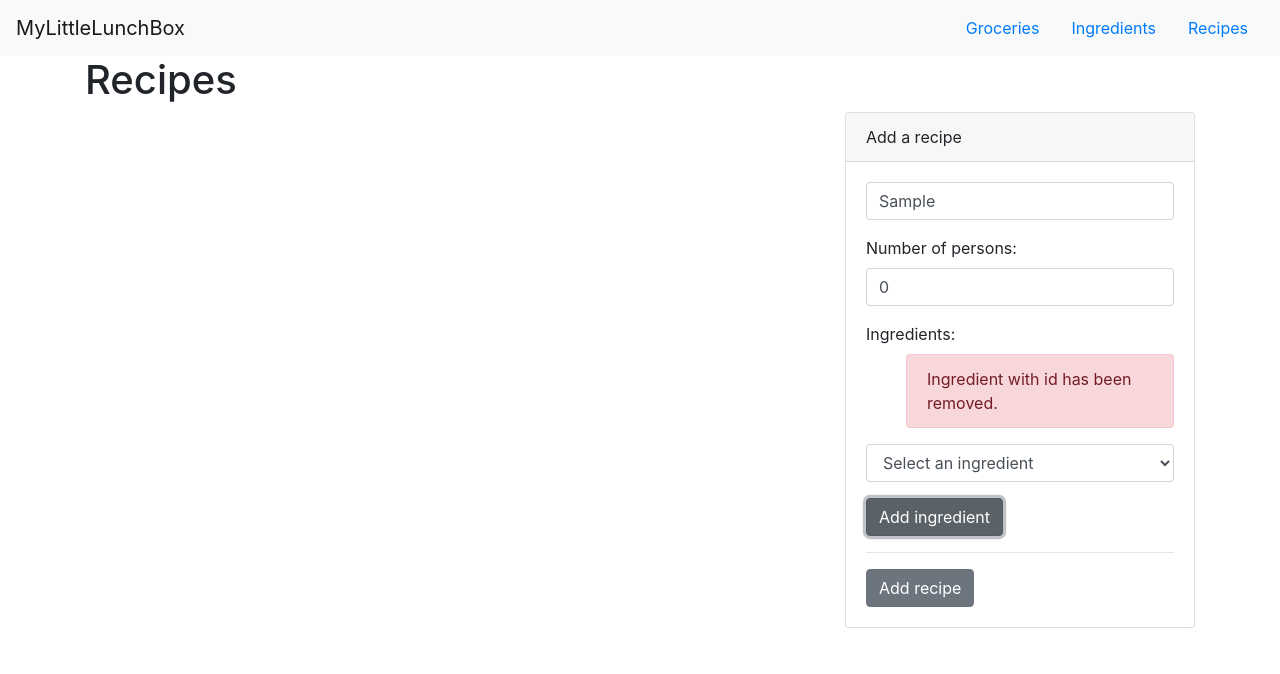
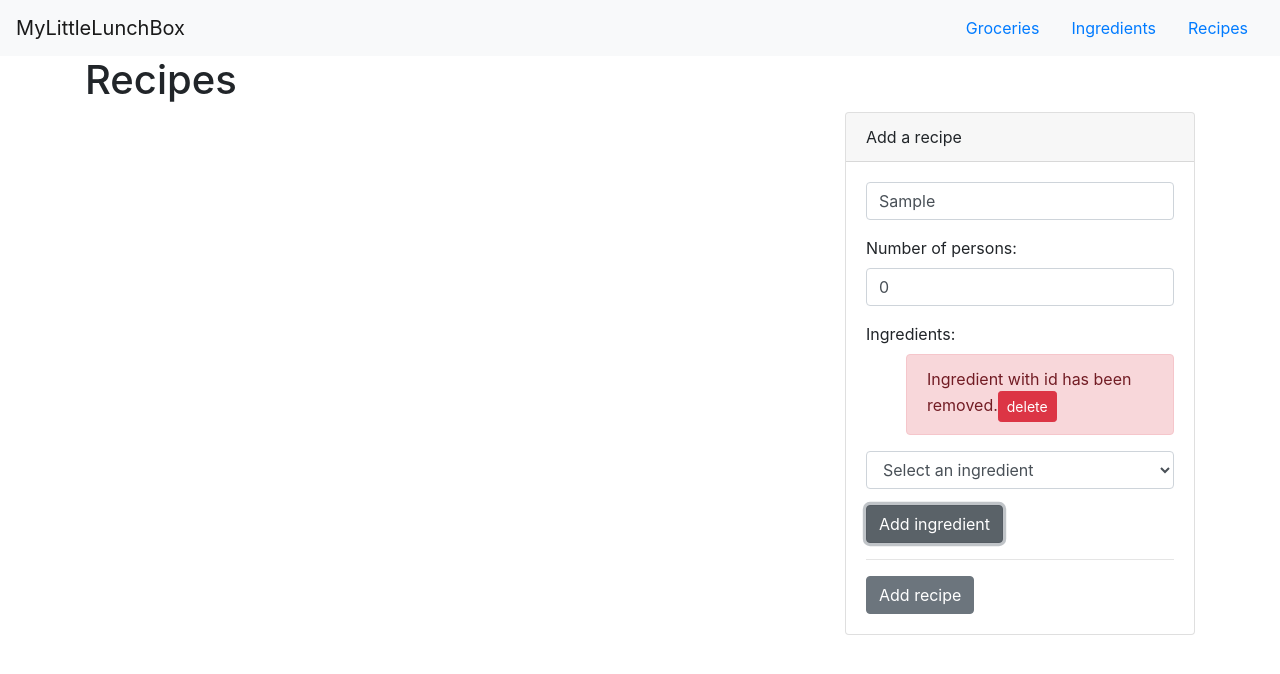
Before and after one commit to yjean/mllb-lunch-calculator, a React (Create React App) app: page /recipes in a window 1280 px wide. Both pictures are taken after typing "Sample" into the empty fields and a click on the button "Add ingredient". Shown: the top 674 px of the page. Built offline with nearby package versions, Linux system fonts and the light colour scheme.

Commit message:
fix: duplicate remove button in alert

```diff
--- a/src/components/RecipeComponent.js
+++ b/src/components/RecipeComponent.js
@@ -23,6 +23,11 @@ const RecipeComponent = ({ component, ingredients, remove }) => {
       <Alert color="danger">
         Ingredient with id <code>{component.ingredientId}</code> has been
         removed.
+        {remove && (
+          <Button size="sm" color="danger" onClick={remove}>
+            delete
+          </Button>
+        )}
       </Alert>
     );
   }
```
